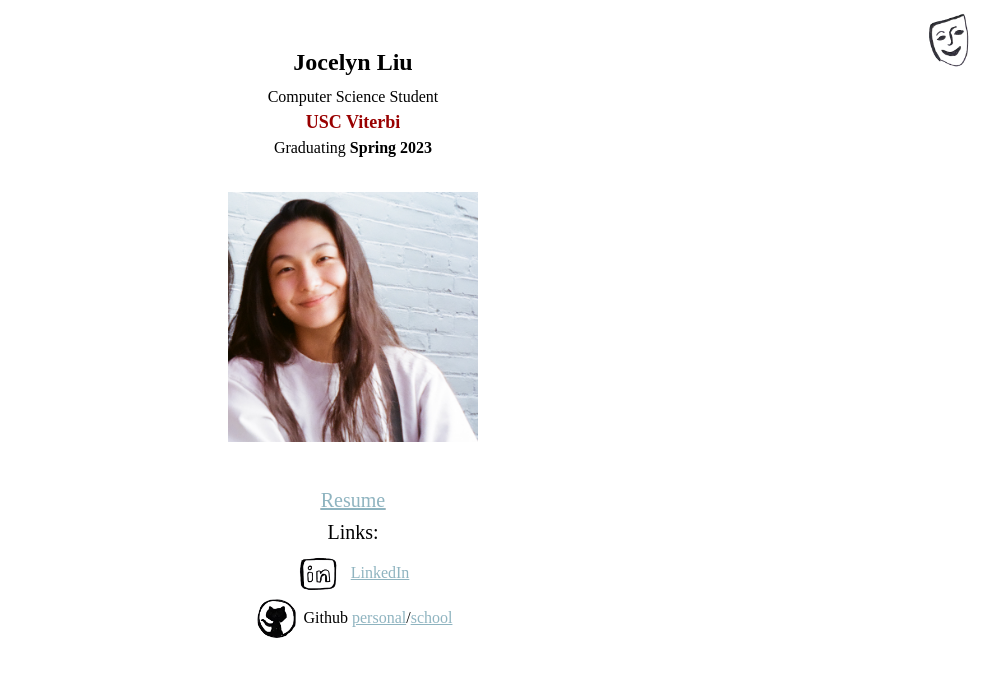
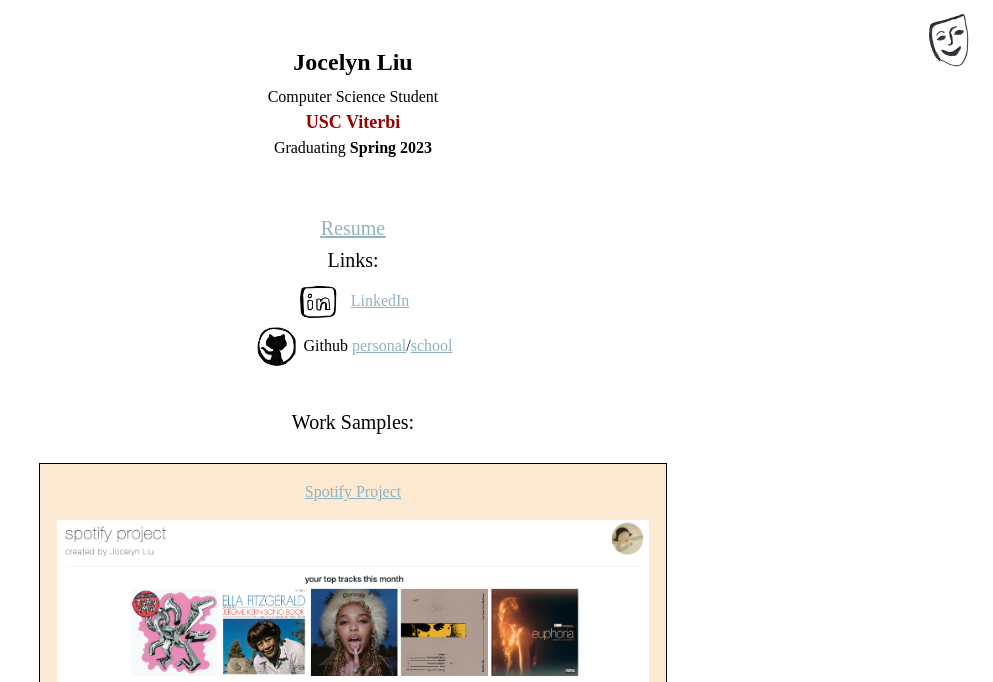
Before and after one commit to jocelynpliu/jocelynpliu.github.io, a PHP site: page / in a window 1280 px wide. Shown: the top 682 px of the page, without its empty margins (287-1280 px from the left). Run offline with PHP 8.4, Linux system fonts and the light colour scheme; some web fonts are replaced.

Commit message:
fixing bug

```diff
--- a/script.js
+++ b/script.js
@@ -1,11 +1,8 @@
+document.onload = function() {
 
-
-document.onload = function() {
-    $(".main-img").fadeIn();
 };
 
 $(document).ready(function(){
-
   $("#mask").click(function(){
     let bg = document.querySelector("body").style.backgroundColor;
     if (bg == "black") {
--- a/style.css
+++ b/style.css
@@ -69,6 +69,7 @@
     margin-left: auto;
     margin-right: auto;
     margin-bottom: 2%;
+    display: none;
 }
 
 #contact-me {
```
